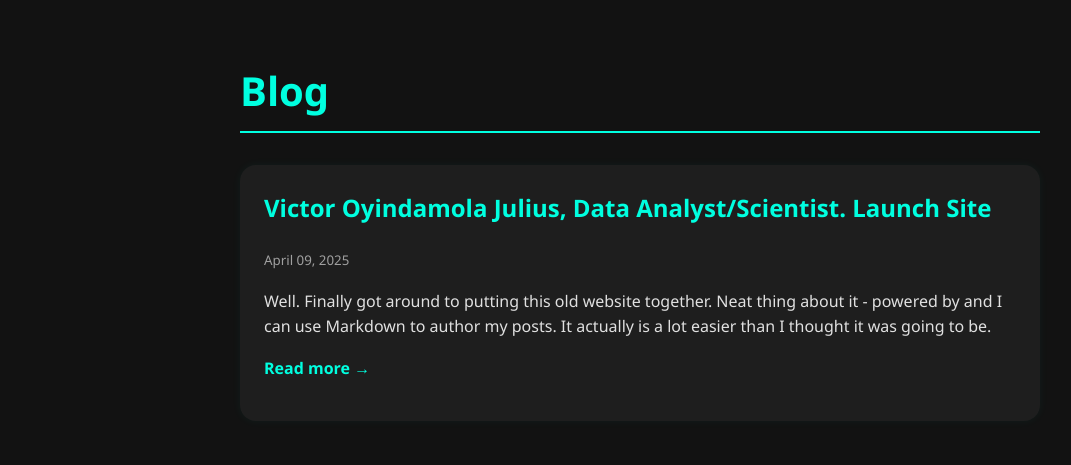
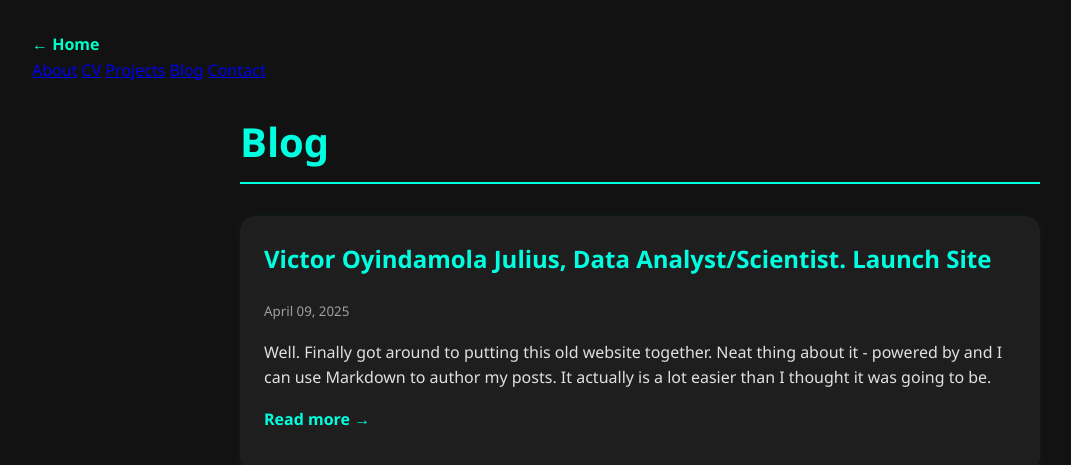
Before and after one commit to VeequeJay/VeequeJay.github.io, a Jekyll site: the page built from blog.html, in a window 1280 px wide. Shown: the top 465 px of the page, without its empty margins (0-1071 px from the left). Built offline with Jekyll 4.4.1, drawn with Linux system fonts in a browser that asks for light colours.

Commit message:
Update blog.html

```diff
--- a/blog.html
+++ b/blog.html
@@ -68,6 +68,17 @@ title: Blog
   </style>
 </head>
 <body>
+  <header>
+    <div><a href="/" style="color: #00ffc8; font-weight: bold; text-decoration: none;">← Home</a></div>
+    <nav>
+      <a href="/about">About</a>
+      <a href="/cv">CV</a>
+      <a href="/projects">Projects</a>
+      <a href="/blog">Blog</a>
+      <a href="/contact">Contact</a>
+    </nav>
+  </header>
+
   <div class="blog-container">
     <h1 class="section-title">Blog</h1>
     <hr class="section-divider" />
```
